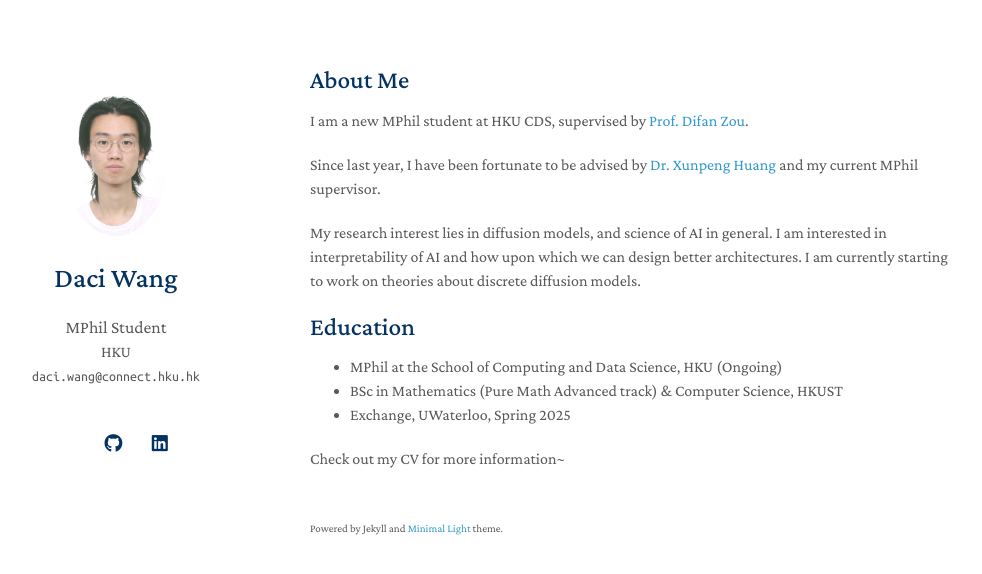
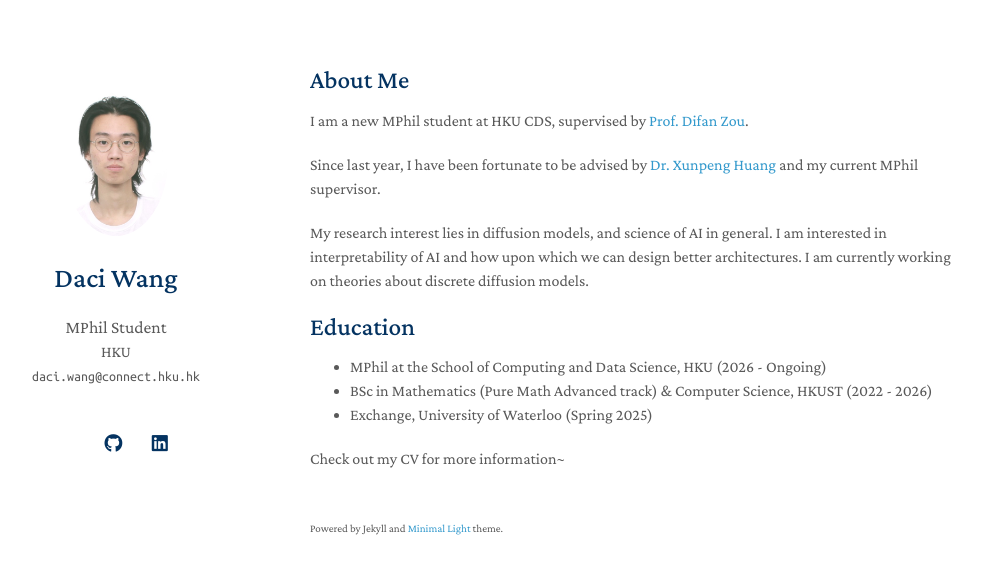
Before and after one commit to daci-wang/daci-wang.github.io, a Jekyll site: the page built from index.md, in a window 1280 px wide. Shown: the top 574 px of the page, without its empty margins (160-1142 px from the left). Built offline with Jekyll 4.4.1, drawn with Linux system fonts in a browser that asks for light colours; a style sheet for code colours, icons or effects is not loaded; our own code applies the rules of GitHub Pages for plain Markdown files.

Commit message:
Updated on in education part

```diff
--- a/index.md
+++ b/index.md
@@ -8,14 +8,14 @@ I am a new MPhil student at HKU CDS, supervised by [Prof. Difan Zou](https://dif
 
 Since last year, I have been fortunate to be advised by [Dr. Xunpeng Huang](https://xunpeng746.github.io/) and my current MPhil supervisor.
 
-My research interest lies in diffusion models, and science of AI in general. I am interested in interpretability of AI and how upon which we can design better architectures. I am currently starting to work on theories about discrete diffusion models.
+My research interest lies in diffusion models, and science of AI in general. I am interested in interpretability of AI and how upon which we can design better architectures. I am currently working on theories about discrete diffusion models.
 
 
 
 ## Education
 
-- MPhil at the School of Computing and Data Science, HKU (Ongoing)
-- BSc in Mathematics (Pure Math Advanced track) & Computer Science, HKUST
-- Exchange, UWaterloo, Spring 2025
+- MPhil at the School of Computing and Data Science, HKU (2026 - Ongoing)
+- BSc in Mathematics (Pure Math Advanced track) & Computer Science, HKUST (2022 - 2026)
+- Exchange, University of Waterloo (Spring 2025)
 
 Check out my CV for more information~
```
